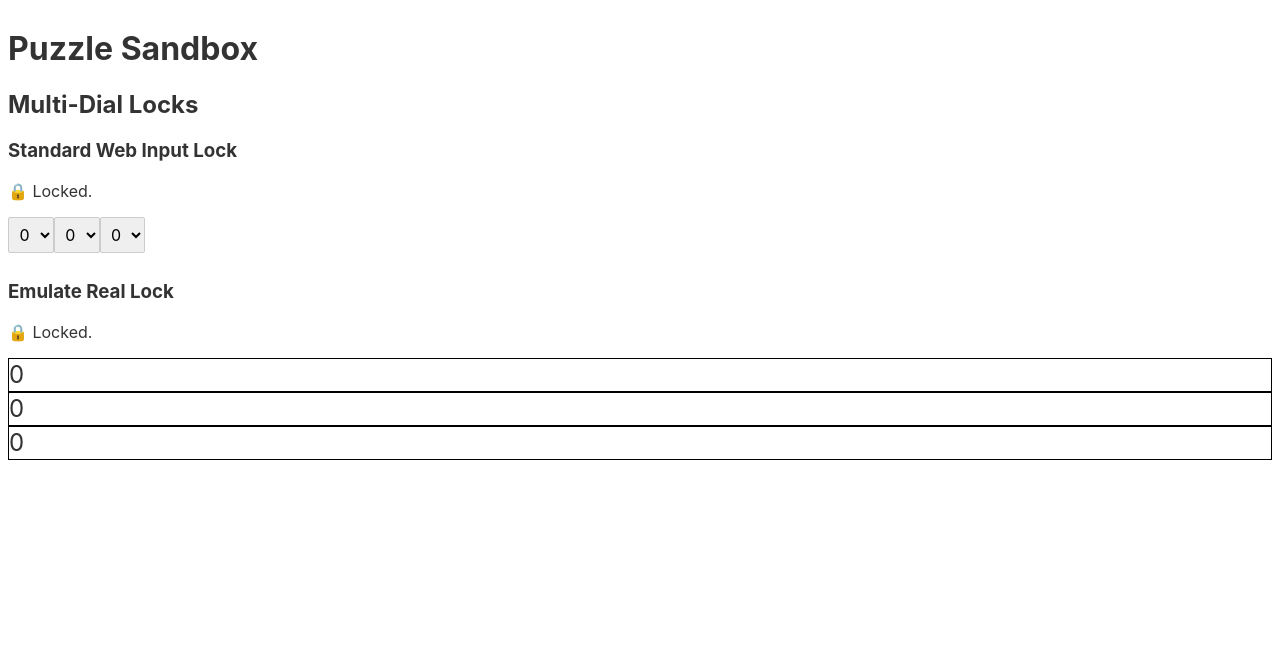
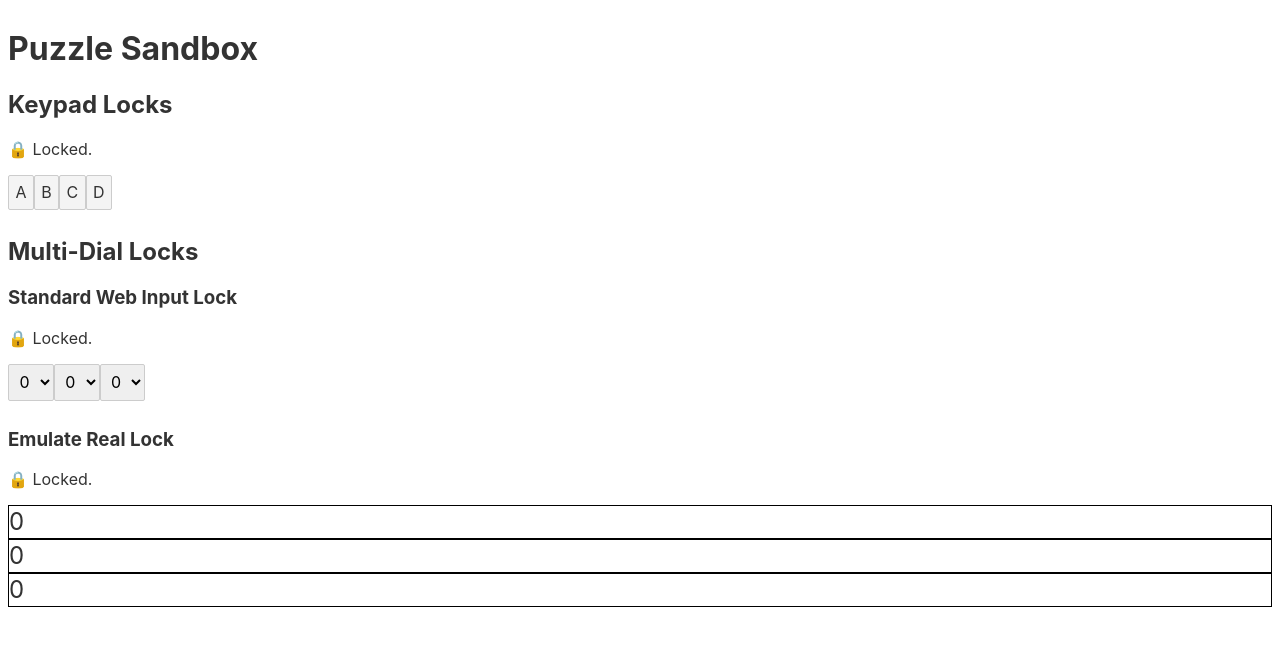
Before and after one commit to BrandenSoropia/svelte-puzzle-sandbox, a Svelte app: page / in a window 1280 px wide. Shown: the top 646 px of the page. Built offline with nearby package versions, Linux system fonts and the light colour scheme.

Commit message:
Added basic keypad sequence lock. LockStatusIndicator is now a separate component.

```diff
--- a/src/App.svelte
+++ b/src/App.svelte
@@ -1,19 +1,52 @@
 <script>
   import MultiDialLock from "./combination-locks/MultiDialLock.svelte";
-  import Dial from "./combination-locks/components/Dial.svelte";
+  import KeyPadSequenceLock from "./keypad-locks/KeyPadSequenceLock.svelte";
+  import LockStatusIndicator from "./components/LockStatusIndicator.svelte";
+
+  let multiDialIsUnlocked = false;
+  let emulateRealLockUnlocked = false;
+  let keypadSequenceIsUnlocked = false;
 </script>
 
 <main>
   <h1>Puzzle Sandbox</h1>
-  <section>
+  <section id="keypad-locks">
+    <h2>Keypad Locks</h2>
+    <LockStatusIndicator isUnlocked={keypadSequenceIsUnlocked} />
+    <KeyPadSequenceLock
+      name="simple-keypad"
+      options={[
+        { label: "A", value: 0 },
+        { label: "B", value: 1 },
+        { label: "C", value: 2 },
+        { label: "D", value: 3 },
+      ]}
+      sequence={[0, 1, 2, 3]}
+      onUnlock={() => {
+        keypadSequenceIsUnlocked = true;
+      }}
+    />
+  </section>
+  <section id="mutli-dial-locks">
     <h2>Multi-Dial Locks</h2>
     <h3>Standard Web Input Lock</h3>
-    <MultiDialLock name="web-input-dials" combination={[1, 2, 3]} />
+    <LockStatusIndicator isUnlocked={multiDialIsUnlocked} />
+    <MultiDialLock
+      name="web-input-dials"
+      combination={[1, 2, 3]}
+      onUnlock={() => {
+        multiDialIsUnlocked = true;
+      }}
+    />
     <h3>Emulate Real Lock</h3>
+    <LockStatusIndicator isUnlocked={emulateRealLockUnlocked} />
     <MultiDialLock
+      enableRealLockInteraction
       name="real-lock-dials"
       combination={[1, 2, 3]}
-      enableRealLockInteraction
+      onUnlock={() => {
+        emulateRealLockUnlocked = true;
+      }}
     />
   </section>
 </main>
--- a/src/combination-locks/MultiDialLock.svelte
+++ b/src/combination-locks/MultiDialLock.svelte
@@ -6,6 +6,7 @@
   export let combination;
   export let initialGivenValues = Array(combination.length).fill(0);
   export let enableRealLockInteraction = false;
+  export let onUnlock;
 
   let givenValues = [...initialGivenValues];
   let isValid = isCorrectCombination(givenValues, combination);
@@ -19,11 +20,14 @@
 
   $: {
     isValid = isCorrectCombination(givenValues, combination);
+
+    if (isValid) {
+      onUnlock();
+    }
   }
 </script>
 
 <section>
-  <p>{isValid ? "\u{1F513} Unlocked!" : "\u{1F512} Locked."}</p>
   <form {name}>
     {#each combination as _, index}
       <Dial
--- /dev/null
+++ b/src/components/LockStatusIndicator.svelte
@@ -0,0 +1,5 @@
+<script>
+  export let isUnlocked = false;
+</script>
+
+<p>{isUnlocked ? "\u{1F513} Unlocked!" : "\u{1F512} Locked."}</p>
--- /dev/null
+++ b/src/keypad-locks/KeyPadSequenceLock.svelte
@@ -0,0 +1,44 @@
+<script>
+  /**
+   * The idea is to following the sequence from start to finish.
+   * If a correct input is made, report it's right!
+   * If a mistake is made, report that it's wrong and restart.
+   */
+  export let name;
+  export let options;
+  export let sequence;
+  export let onUnlock;
+
+  let currentIndex = 0;
+  let isUnlocked = false;
+
+  function handleInput(newInputValue) {
+    if (sequence[currentIndex] === newInputValue) {
+      currentIndex += 1;
+      // TODO: Flash correct
+
+      if (currentIndex > sequence.length - 1) {
+        // done!
+        isUnlocked = true;
+      }
+    } else {
+      currentIndex = 0;
+      // TODO: Flash incorrect
+    }
+  }
+
+  $: {
+    if (isUnlocked) {
+      onUnlock();
+    }
+  }
+</script>
+
+{#each options as option, idx}
+  <button
+    id={`${name}-input-${idx}`}
+    on:click={() => {
+      handleInput(option.value);
+    }}>{option.label}</button
+  >
+{/each}
```
Also changed, not shown: 1 other file (tests, documents, lock files or other folders).
